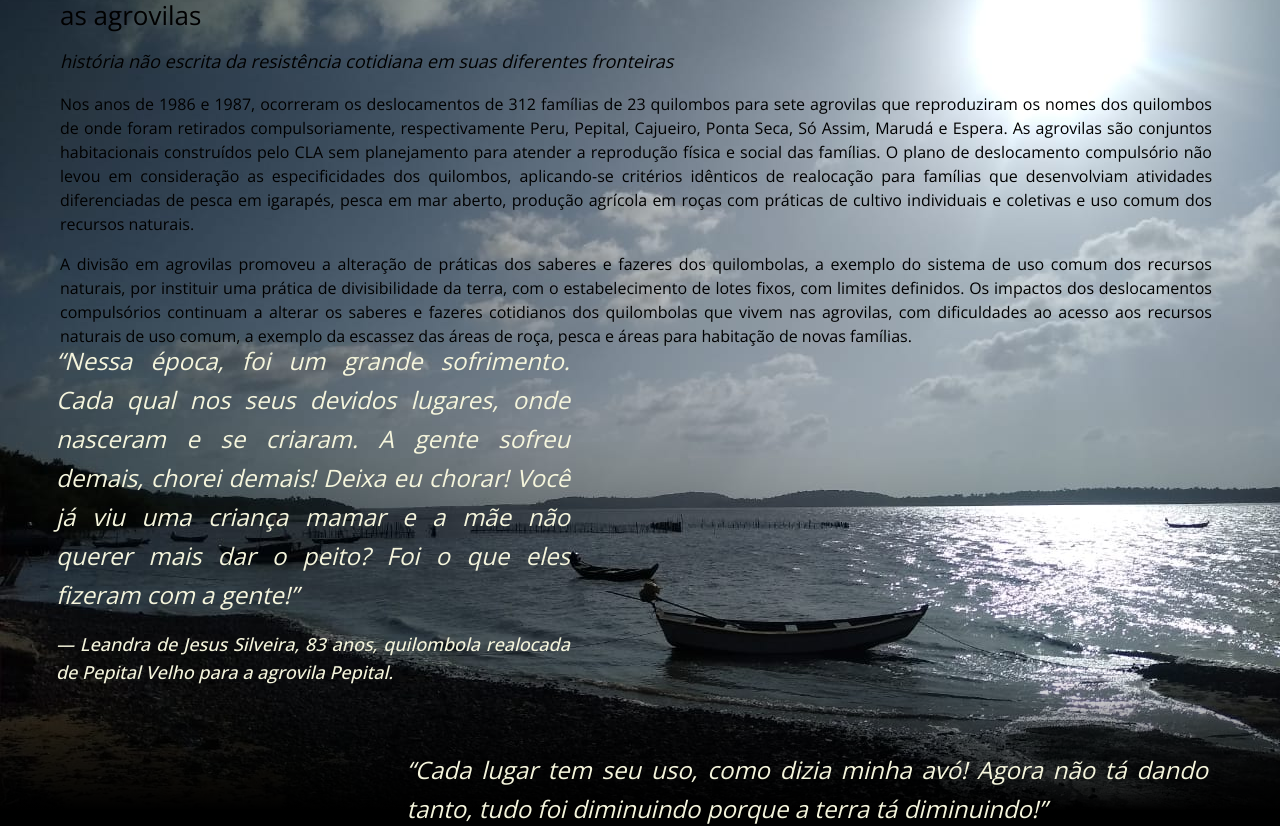
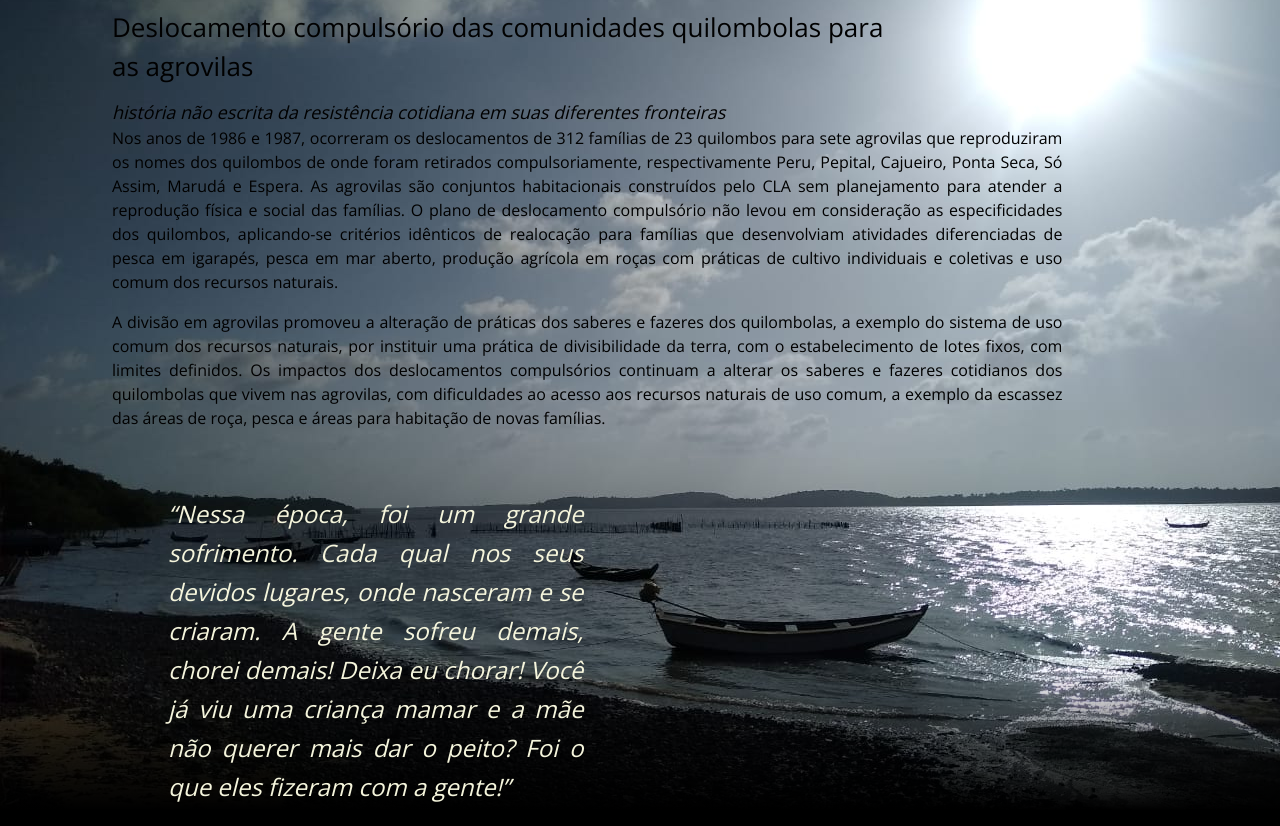
Before and after one commit to gabrielsouzam/comunidades-quilombolas-alcantara, a React (Vite) app: page /deslocamentos-compulsorios-agrovilas in a window 1280 px wide. Shown: the part 160-986 px from the top of the page. Built offline with nearby package versions, Linux system fonts and the light colour scheme.

Commit message:
fix: add new layout for forced displacements screens

```diff
--- a/src/pages/app/forced-displacements-agrovilas/forced-displacements-agrovilas.tsx
+++ b/src/pages/app/forced-displacements-agrovilas/forced-displacements-agrovilas.tsx
@@ -6,17 +6,14 @@ export function ForcedDisplacementsAgrovilas() {
   return (
     <div className="font-['Open_Sans']">
       <div
-        className="relative h-[56.25rem] bg-cover bg-center bg-no-repeat"
+        className="relative h-[56.25rem] bg-cover bg-center bg-no-repeat px-28 py-24"
         style={{
           backgroundImage: `url(${DisplacementsImage})`,
         }}
       >
         <div
-          className="absolute max-w-[800px]"
-          style={{
-            top: "5%",
-            left: "60px",
-          }}
+          className="max-w-[800px]"
+
         >
           <h1 className="text-[26px] text-black">
             Deslocamento compulsório das comunidades quilombolas para as agrovilas
@@ -27,12 +24,7 @@ export function ForcedDisplacementsAgrovilas() {
         </div>
 
         <div
-          className="absolute max-w-[90%] text-justify text-black z-20"
-          style={{
-            top: "20%",
-            left: "60px",
-          }}
-        >
+          className="max-w-[90%] text-justify text-black z-20">
           <p className="mb-4">
             Nos anos de 1986 e 1987, ocorreram os deslocamentos de 312 famílias de 23
             quilombos para sete agrovilas que reproduziram os nomes dos quilombos de onde foram
@@ -55,11 +47,7 @@ export function ForcedDisplacementsAgrovilas() {
         </div>
 
         <div
-          className="absolute max-w-[100%] w-full px-14 text-white z-20"
-          style={{
-            bottom: "-60px",
-            color: "#F5F5DC",
-          }}
+          className="relative max-w-[100%] w-full px-14 text-white z-20 mt-16"
         >
           <div className="max-w-[44%] text-justify">
             <blockquote className="italic text-2xl font-light text-justify text-[#F5F5DC] leading-relaxed ">
@@ -70,7 +58,7 @@ export function ForcedDisplacementsAgrovilas() {
               — Leandra de Jesus Silveira, 83 anos, quilombola realocada de Pepital Velho para a agrovila Pepital.
             </cite>
           </div>
-          <div className="max-w-[70%] pt-16 ml-auto z-20">
+          <div className="max-w-[70%] pt-16 flex flex-col self-end z-20 ml-auto">
             <blockquote className="italic text-2xl font-light text-justify text-[#F5F5DC] leading-relaxed pr-4">
               “Cada lugar tem seu uso, como dizia minha avó! Agora não tá dando tanto, tudo foi diminuindo porque
               a terra tá diminuindo!”
--- a/src/pages/app/forced-displacements-permanent/forced-displacements-permanent.tsx
+++ b/src/pages/app/forced-displacements-permanent/forced-displacements-permanent.tsx
@@ -10,18 +10,13 @@ export function ForcedDisplacementsPermanent() {
   return (
     <div className="font-['Open_Sans']">
       <div
-        className="relative h-[56.25rem] bg-cover bg-center bg-no-repeat"
+        className="relative h-[56.25rem] bg-cover bg-center bg-no-repeat px-30 py-24"
         style={{
           backgroundImage: `linear-gradient(to bottom, rgba(0, 0, 0, 0.3), rgba(139, 69, 19, 0.85)), url(${VilarejoImage})`,
         }}
       >
         <div
-          className="absolute text-white px-6"
-          style={{
-            top: "5%",
-            left: "60px",
-            color: "#F5F5DC"
-          }}
+          className=" text-white mb-10"
         >
           <h1 className="text-[28px] font-normal">
             Deslocamento compulsório permanente
@@ -29,16 +24,13 @@ export function ForcedDisplacementsPermanent() {
         </div>
 
         <div
-          className="absolute max-w-[1200px] flex justify-between text-white px-6 text-justify"
+          className="max-w-[1200px] flex justify-between flex-col gap-11 text-white text-justify"
           style={{
-            top: "12%",
-            left: "60px",
-            right: "60px",
             color: "#F5F5DC"
           }}
         >
           <div className="w-full pr-1">
-            <p className="mb-4">
+            <p className="mb-11">
               O deslocamento compulsório dos quilombolas para as agrovilas em 1986 continua,
               ao longo dos anos, reproduzindo práticas de violência cotidianas, seja em
               razão das memórias relatadas pelos quilombolas, seja em razão das dificuldades
@@ -53,18 +45,16 @@ export function ForcedDisplacementsPermanent() {
           </div>
 
           <div
-            className="absolute max-w-[60%] text-justify text-white px-4 z-20"
+            className="max-w-[60%] text-justify text-white z-20"
             style={{
-              top: "110%",
-              left: "0px",
               color: "#F5F5DC"
             }}
           >
-            <blockquote className="italic text-2xl font-light text-justify text-[#F5F5DC] leading-relaxed pr-90">
+            <blockquote className="italic text-2xl font-light text-justify text-[#F5F5DC] leading-relaxed pr-90 mb-16">
               “Você já viu uma criança mamar e a mãe não querer dar o peito? Foi o que eles fizeram com a gente!”
             </blockquote>
 
-            <blockquote className="italic text-2xl font-light text-justify text-[#F5F5DC] leading-relaxed mt-6 pr-40">
+            <blockquote className="italic text-2xl font-light text-justify text-[#F5F5DC] leading-relaxed mt-6 pr-40 mb-8">
               “A temporada ruim foi quando viemos pra cá e perdemos tudo, nossa terra.
               Muito sofrimento, a falta de tudo o que ficou lá, muito sofrimento! Só
               tinha as casas e a areia e pra comer manga, tinha que ir lá no Pepital
@@ -80,9 +70,6 @@ export function ForcedDisplacementsPermanent() {
 
       <div
         className="relative bg-[#692610] py-20"
-        style={{
-          marginTop: "-70px",
-        }}
       >
         <div
           className="absolute left-0 w-full h-[200px] bg-gradient-to-b from-transparent via-[#a55c20e5] to-[#6b270a]"
@@ -92,8 +79,8 @@ export function ForcedDisplacementsPermanent() {
         ></div>
 
         <div
-          className="relative  py-66 flex justify-between items-start max-w-7xl mx-auto px-10 "
-          style={{ marginTop: "-340px", color: "#F5F5DC" }}
+          className="relative py-66 flex justify-between items-start max-w-7xl mx-auto "
+          style={{ marginTop: "-15.5rem", color: "#F5F5DC" }}
         >
           <div className="w-2/3 text-white text-justify pr-8 z-20">
             <p className="mb-4">
```
